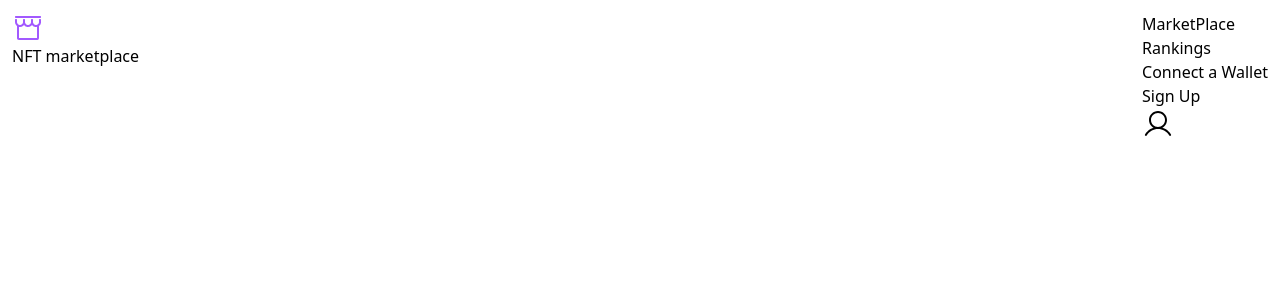
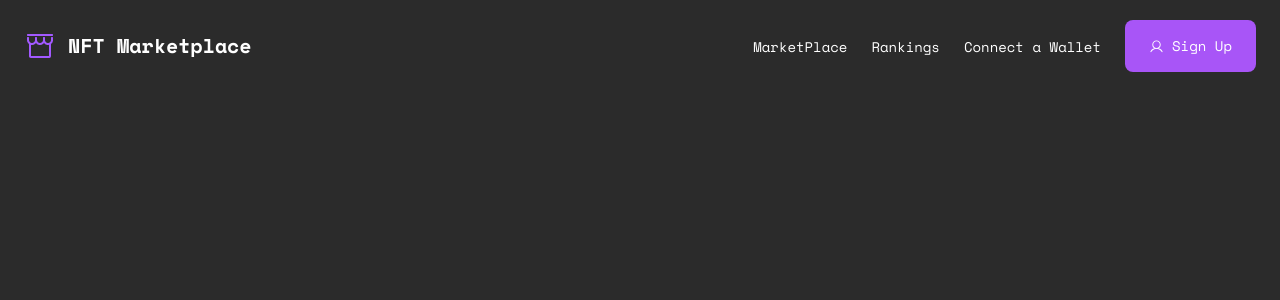
Before and after one commit to Morteza-Ebrahimii/NFT-market-place, a React (Vite) app in the folder nft-marketplace/: page / in a window 1280 px wide. Shown: the top 300 px of the page. Built offline with nearby package versions, Linux system fonts and the light colour scheme.

Commit message:
Refactor Header component and add Button component; update styles and structure

```diff
--- a/nft-marketplace/src/App.tsx
+++ b/nft-marketplace/src/App.tsx
@@ -1,4 +1,4 @@
-import {HomePage} from "./pages/homePage";
+import {HomePage} from "./pages/HomePage";
 
 function App() {
   return (
--- a/nft-marketplace/src/components/Button.tsx
+++ b/nft-marketplace/src/components/Button.tsx
@@ -0,0 +1,24 @@
+import React from "react";
+
+interface ButtonProps {
+  variant: "default" | "outline";
+  color?: string;
+  children: React.ReactNode;
+}
+
+export const Button: React.FC<ButtonProps> = ({ variant, children }) => {
+  const baseStyles =
+    "py-4 px-6 border-none rounded-lg transform transition-transform hover:scale-95 hover:duration-150 cursor-pointer flex items-center gap-2 ";
+
+  const variants = {
+    default:
+      "bg-purple-500 text-white active:purple-600 focus:outline-none focus:ring focus:ring-purple-250",
+    outline: "bg-inherit text-white border-solid rounded-3xl border-purple-500",
+  };
+
+  const variantStyle = variants[variant] || variants.default;
+
+  const buttonClassNames = `${baseStyles} ${variantStyle}`;
+
+  return <button className={buttonClassNames}>{children}</button>;
+};
--- a/nft-marketplace/src/components/Header.tsx
+++ b/nft-marketplace/src/components/Header.tsx
@@ -1,31 +1,37 @@
 import Storefront from "../assets/nav/Storefront.png";
+import { Button } from "./Button";
 
 export function Header() {
   return (
-    <header>
-      <div className="header flex flex-row justify-between m-3">
-        <a className="logo" href="/">
+    <header className="header">
+      <div className="flex flex-row justify-between my-5 mx-6">
+        <a className="header flex flex-row items-center gap-3" href="/">
           <span>
             <img src={Storefront} alt="logo" />
           </span>
-          <h1>NFT marketplace</h1>
+          <h1 className="font-semibold text-xl ">NFT Marketplace</h1>
         </a>
-        <nav className="nav">
-          <ul className="nav-list">
+        <nav>
+          <ul className="flex flex-row gap-6 items-center">
             <li>
-              <a href="/marketplace">MarketPlace</a>
+              <a href="/marketplace" className="font-medium text-sm">
+                MarketPlace
+              </a>
             </li>
             <li>
-              <a href="/rankings">Rankings</a>
+              <a href="/rankings" className="font-medium text-sm">
+                Rankings
+              </a>
             </li>
             <li>
-              <a href="/connectWallet">Connect a Wallet</a>
+              <a href="/connectWallet" className="font-medium text-sm">
+                Connect a Wallet
+              </a>
             </li>
-            <li>
-              <span>Sign Up</span>
+            <li className="flex items-center gap-2">
+              <Button variant="default">
                 <svg
-                width="32"
-                height="32"
+                className="user-icon"
                   viewBox="0 0 32 32"
                   fill="currentColor"
                   xmlns="http://www.w3.org/2000/svg"
@@ -45,6 +51,8 @@ export function Header() {
                     fill="white"
                   />
                 </svg>
+                <span className="font-medium text-sm">Sign Up</span>
+              </Button>
             </li>
           </ul>
         </nav>
--- a/nft-marketplace/src/index.css
+++ b/nft-marketplace/src/index.css
@@ -1,10 +1,27 @@
+@import url('https://fonts.googleapis.com/css2?family=Space+Mono:wght@400;700&display=swap');
+
 @tailwind base;
 @tailwind components;
 @tailwind utilities;
 
 .svg-icon {
-    width: 24px; /* Adjust the size as needed */
-    height: 24px; /* Adjust the size as needed */
-    fill: currentColor; /* This will use the current text color */
-    color: #000000; /* Change this to your desired color */
+  width: 24px;
+  height: 24px;
+  fill: currentColor;
+  color: #ffffff;
+}
+.user-icon {
+  width: 15px;
+  height: 15px;
+}
+
+body {
+  background-color: #2b2b2b;
+  color: white;
+}
+
+@layer base {
+  header {
+    font-family: "Space Mono", system-ui, sans-serif;
   }
+}
--- a/nft-marketplace/tailwind.config.js
+++ b/nft-marketplace/tailwind.config.js
@@ -1,16 +1,22 @@
 /** @type {import('tailwindcss').Config} */
+const defaultTheme = require("tailwindcss/defaultTheme");
+
 export default {
   content: [],
   theme: {
     extend: {},
   },
   plugins: [],
-}
+};
 
 module.exports = {
-  content: ['./src/**/*.{js,ts,jsx,tsx}'],
+  content: ["./src/**/*.{js,ts,jsx,tsx}"],
   theme: {
-    extend: {},
+    extend: {
+      fontFamily: {
+        sans: ['"Space Mono"', ...defaultTheme.fontFamily.sans],
+      },
+    },
   },
   plugins: [],
 };
```
Also changed, not shown: nft-marketplace/test.tsx (added, +49 -0 lines). Lines whose indentation alone changed are shown as unchanged.
